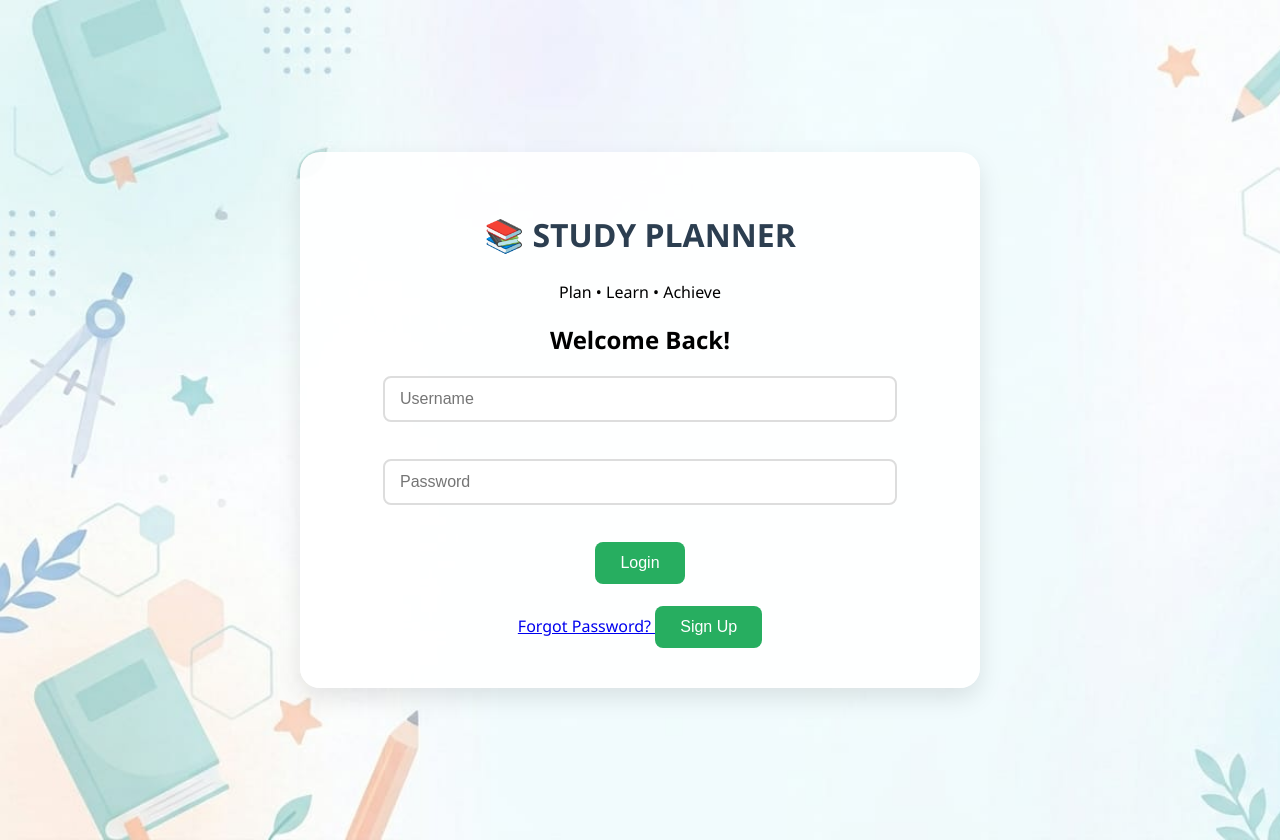
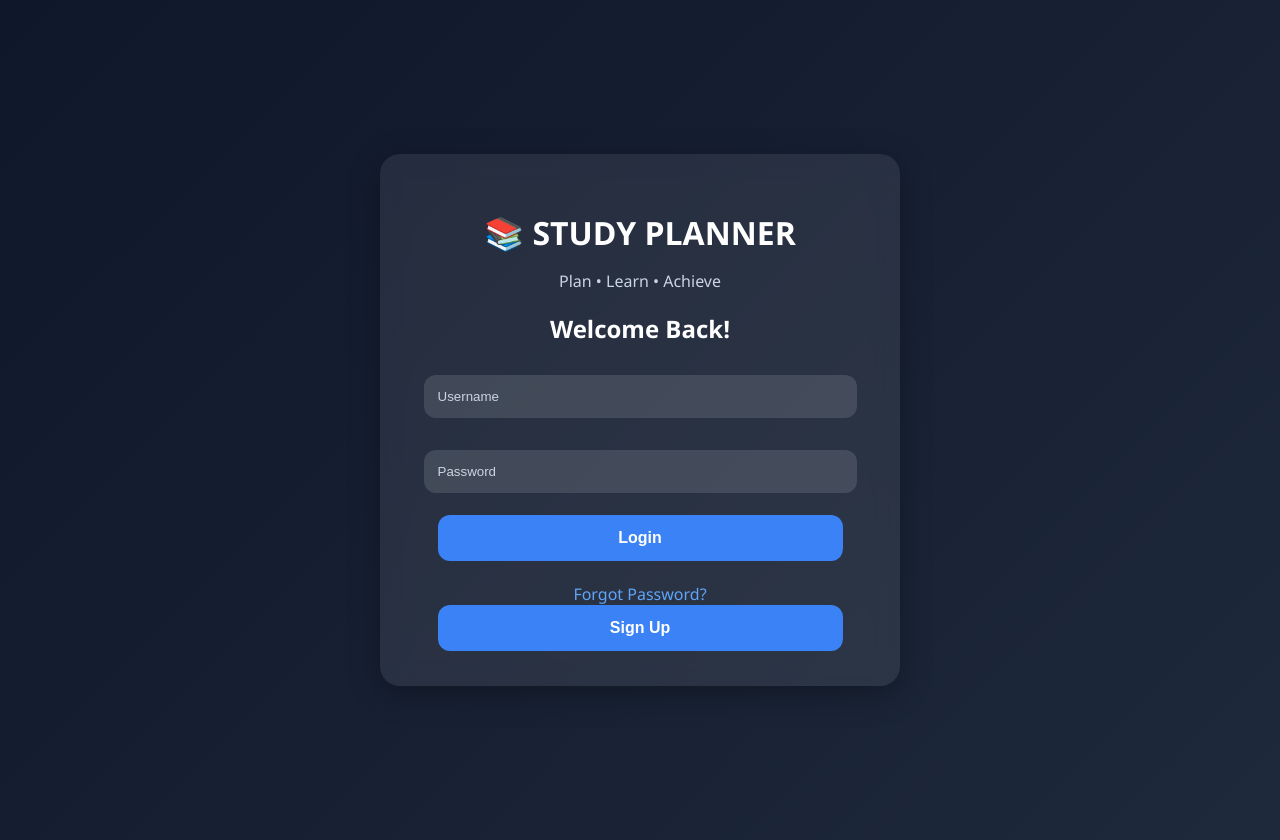
Before and after one commit to pillapoojasri-cyber/study-planner-ai, a Flask app: page /login in a window 1280 px wide. Run offline with Flask 3, Linux system fonts and the light colour scheme.

```diff
--- a/static/login.css
+++ b/static/login.css
@@ -1,120 +1,112 @@
 body{
-    background: url("/static/study2-background.jpeg");
-    background-size: cover;
-    font-family:'Segoe UI',sans-serif;
 margin:0;
 padding:20px;
+min-height:100vh;
+
+background:linear-gradient(135deg,#0f172a,#1e293b);
 
 display:flex;
 justify-content:center;
 align-items:center;
 
-    min-height:100vh;
+font-family:'Segoe UI',sans-serif;
+
 }
 
-/* Card Styling */
-.login-box {
-    background-color: rgba(255, 255, 255, 0.95);
-    width: 100%;
-    max-width: 600px;
-    padding: 40px;
-    border-radius: 20px;
-    box-shadow: 0 10px 25px rgba(0, 0, 0, 0.1);
-    text-align: center;
+.login-box{
+width:100%;
+max-width:450px;
+background:rgba(255,255,255,0.08);
+backdrop-filter:blur(12px);
+
+padding:35px;
+border-radius:20px;
+
+text-align:center;
+
+box-shadow:0 8px 32px rgba(0,0,0,0.3);
+
 }
 
-h1 {
-    color: #2c3e50;
-    margin-bottom: 25px;
+h1{
+color:white;
+margin-bottom:10px;
 }
 
-/* Input Fields */
-input {
-    padding: 12px 15px;
-    width: 80%;
-    margin-bottom: 15px;
-    border: 2px solid #ddd;
-    border-radius: 8px;
-    font-size: 16px;
-    transition: border-color 0.3s ease;
+h2{
+color:white;
 }
 
-input:focus {
-    outline: none;
-    border-color: #27ae60;
+p{
+color:#cbd5e1;
 }
 
-/* Buttons */
-button, .task-btn {
-    padding: 12px 25px;
-    background-color: #27ae60;
-    color: white;
-    border: none;
-    border-radius: 8px;
-    font-size: 16px;
-    cursor: pointer;
-    transition: background-color 0.3s ease, transform 0.2s;
-    text-decoration: none;
-    display: inline-block;
+input{
+width:90%;
+padding:14px;
+
+border:none;
+border-radius:12px;
+
+margin-top:10px;
+
+background:rgba(255,255,255,0.12);
+color:white;
+}
+input::placeholder{
+color:#cbd5e1;
 }
 
-button:hover, .task-btn:hover {
-    background-color: #219150;
-    transform: translateY(-2px);
+button{
+width:90%;
+padding:14px;
+border:none;
+border-radius:12px;
+
+background:#3b82f6;
+color:white;
+
+font-size:16px;
+font-weight:bold;
+
+cursor:pointer;
+
+transition:0.3s;
 }
 
-/* Image Handling */
-img {
-    max-width: 100%;
-    height: auto;
-    margin-bottom: 20px;
-    border-radius: 10px;
+button:hover{
+transform:translateY(-2px);
+background:#2563eb;
 }
+
+a{
+color:#60a5fa;
+text-decoration:none;
+}
+
 .error-message{
 background:#ef4444;
 color:white;
 padding:10px;
-    border-radius:8px;
+border-radius:10px;
 margin-bottom:15px;
-    text-align:center;
 }
 
 .success-message{
 background:#22c55e;
 color:white;
 padding:10px;
-    border-radius:8px;
+border-radius:10px;
 margin-bottom:15px;
-    text-align:center;
 }
-@media (max-width:768px){
+
+@media(max-width:768px){
 
 .login-box{
     width:90%;
     padding:25px;
-        margin:auto;
 }
-
 h1{
     font-size:28px;
-        text-align:center;
-    }
-
-    h2{
-        font-size:24px;
-    }
-
-    input{
-        width:90%;
-    }
-
-    button{
-        width:90%;
-        margin-top:10px;
-    }
-
-    a{
-        display:block;
-        margin-top:10px;
 }
 }
```
Lines whose indentation alone changed are shown as unchanged.
